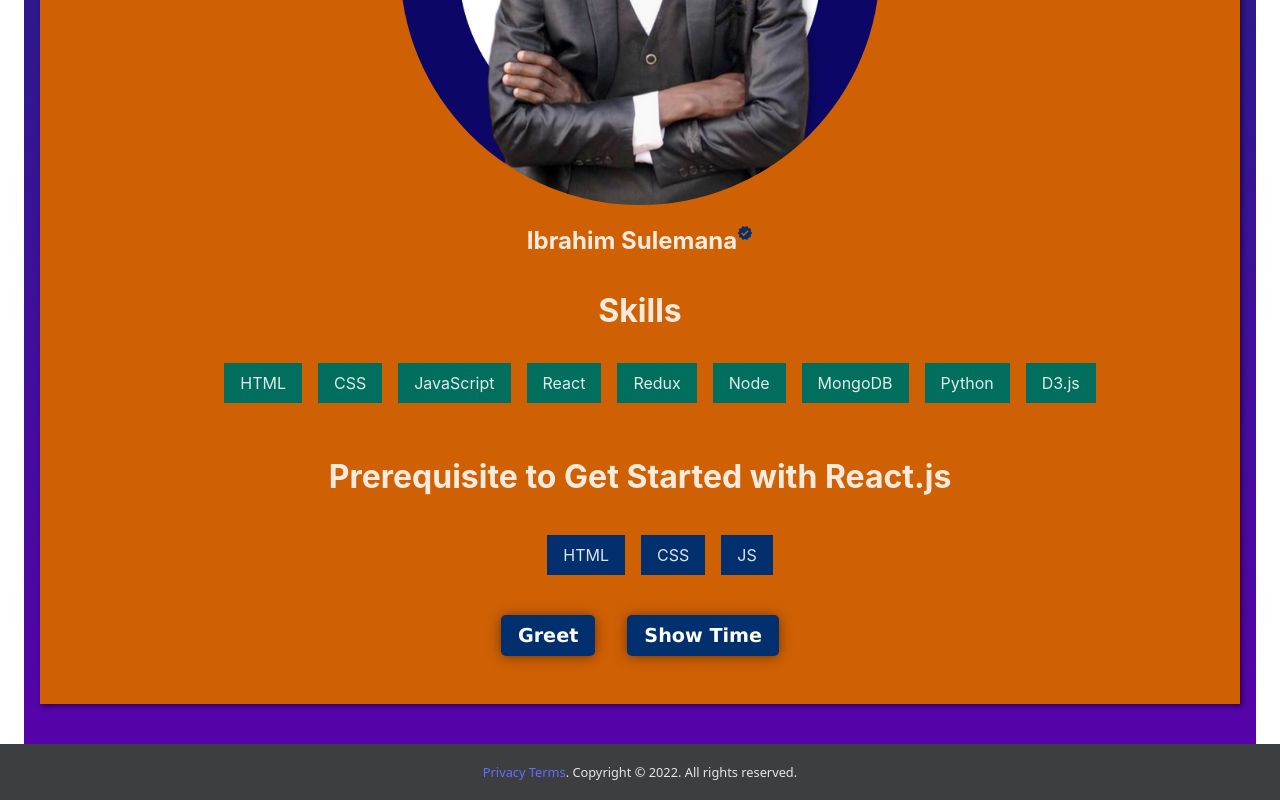
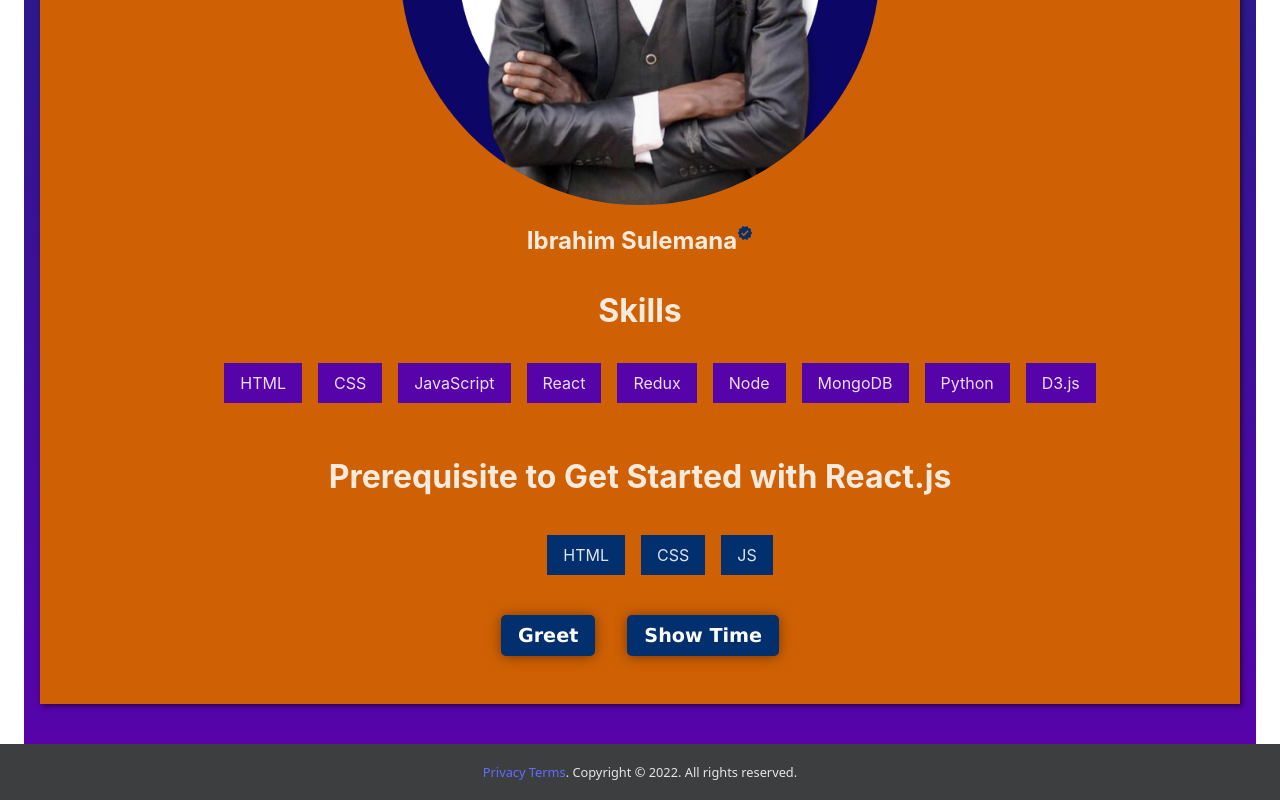
Before and after one commit to RealIB1/30-days-challenge-projects, a React (Vite) app: page / in a window 1280 px wide. Shown: the part 780-1580 px from the top of the page. Built offline with nearby package versions, Linux system fonts and the light colour scheme.

Commit message:
modified:   src/App.css

```diff
--- a/src/App.css
+++ b/src/App.css
@@ -81,7 +81,7 @@ ul {
 .list-group-item {
   margin: .5rem;
   padding: 0.5rem 1rem;
-  background-color: rgb(2, 110, 94);
+  background-color: rgb(86, 3, 170);
 }
 
 .list-group-item {
```
